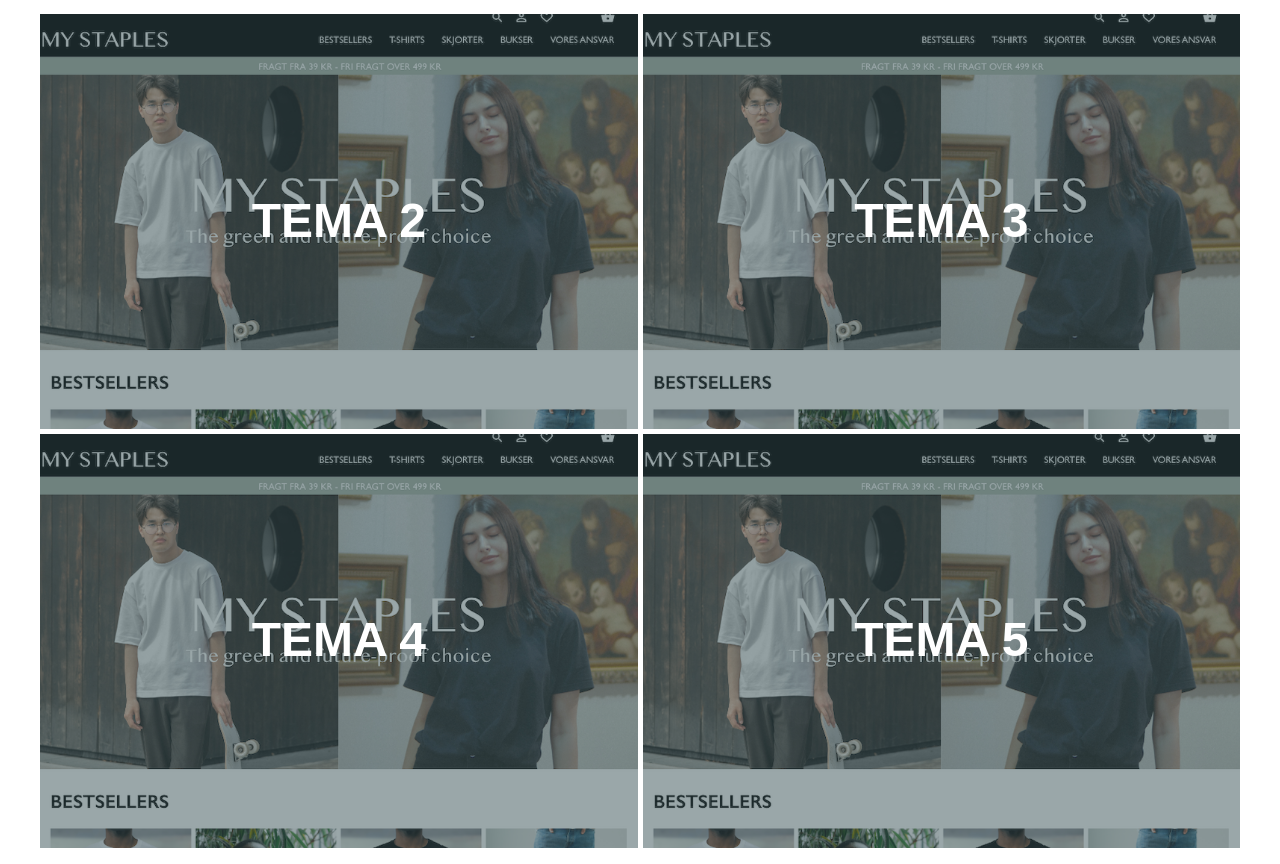
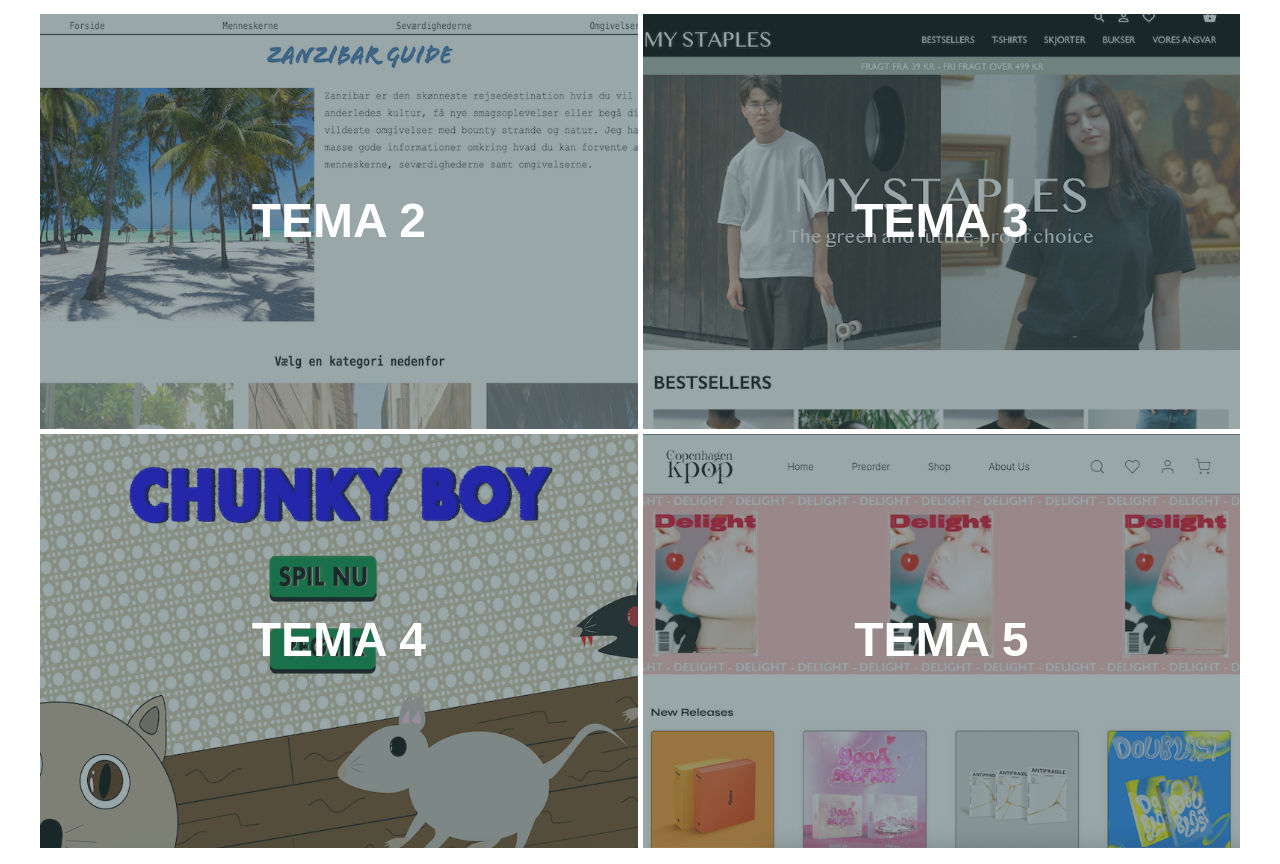
Before and after one commit to LasseVestergaard95/Portfolio, a plain HTML site: page index.html in a window 1280 px wide. Shown: the part 87-951 px from the top of the page. Drawn offline with Linux system fonts and the light colour scheme; a web font is replaced by a local one.

Commit message:
billeder tilføjet til forside

```diff
--- a/index.html
+++ b/index.html
@@ -31,7 +31,7 @@
     <main>
       <section class="grid_1_1">
         <div class="tema2">
-          <a href="index.html"> <img src="tema3.png" alt="" /></a>
+          <a href="index.html"> <img src="tema2.png" alt="" /></a>
           <a href="index.html"><h2>TEMA 2</h2></a>
           <!-- <h3>Grundlæggende Web</h3> -->
         </div>
@@ -41,12 +41,12 @@
           <!-- <h3>Grundlæggende UX</h3> -->
         </div>
         <div class="tema4">
-          <a href="index.html"> <img src="tema3.png" alt="" /></a>
+          <a href="index.html"> <img src="tema4.png" alt="" /></a>
           <a href="index.html"><h2>TEMA 4</h2></a>
           <!-- <h3>Grundlæggende Animation</h3> -->
         </div>
         <div class="tema5">
-          <a href="index.html"> <img src="tema3.png" alt="" /></a>
+          <a href="index.html"> <img src="tema5.png" alt="" /></a>
           <a href="index.html"><h2>TEMA 5</h2></a>
           <!-- <h3>Grundlæggende Indhold</h3> -->
         </div>
```
Also changed, not shown: tema2.png (added), tema4.png (added), tema5.png (added), 1 other file.
